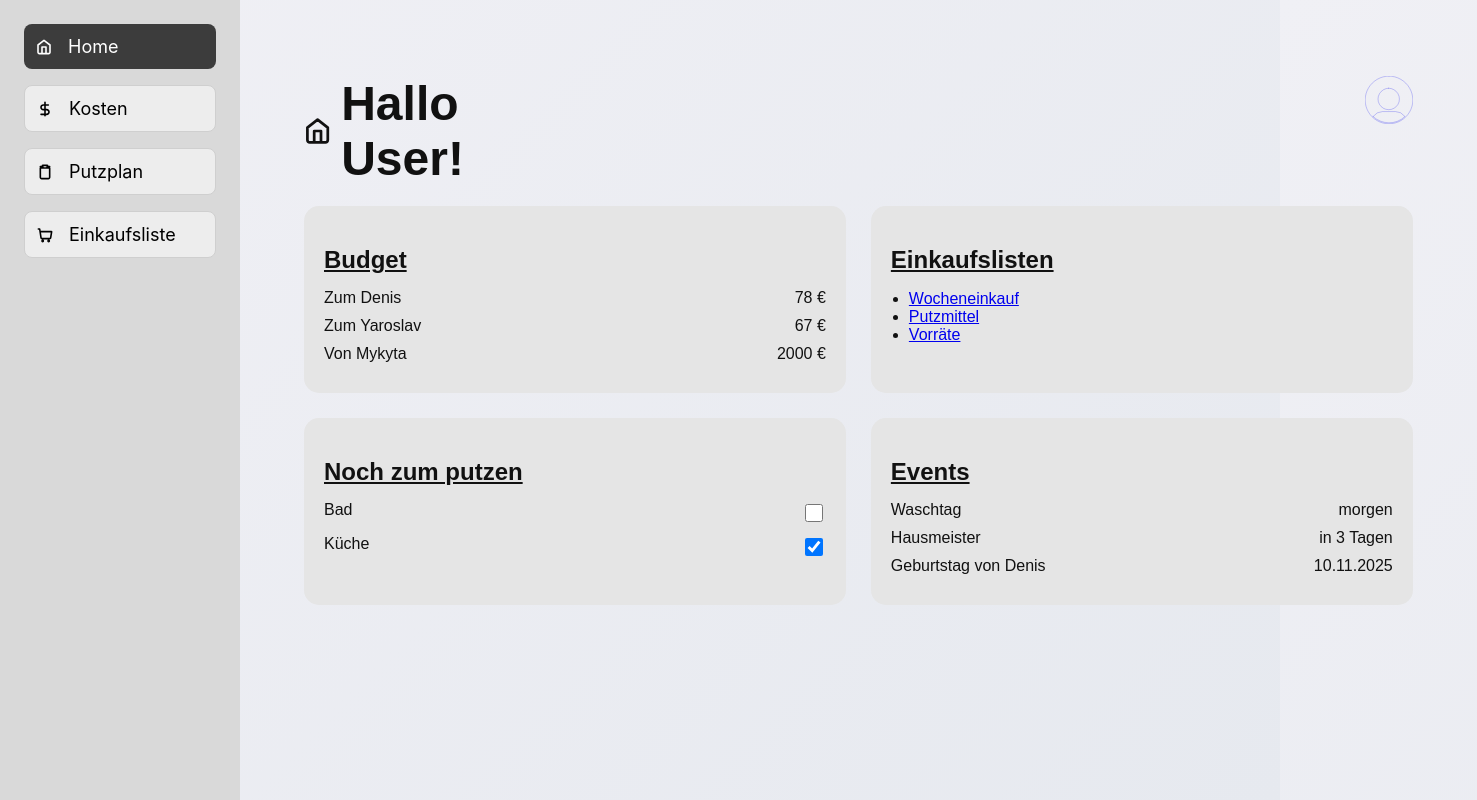
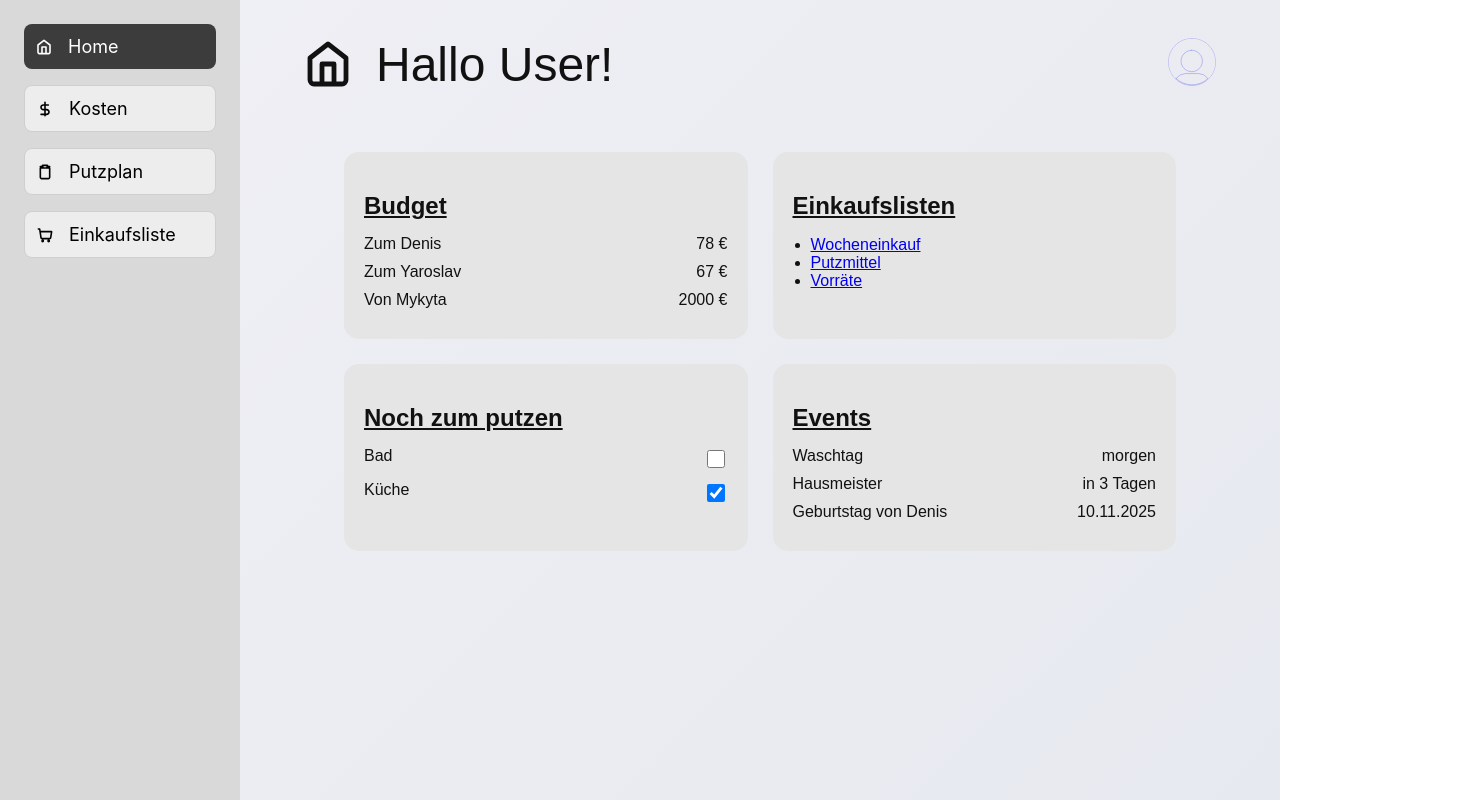
Before and after one commit to wwindrunnerr/flatmate, a Next.js app in the folder src/: page / in a window 1280 px wide. Shown: the whole page, 1477 px wide, since content can reach past the window. Built offline with nearby package versions, Linux system fonts and the light colour scheme.

Commit message:
Header update (to be updated)

```diff
--- a/src/app/globals.css
+++ b/src/app/globals.css
@@ -93,6 +93,41 @@ button:hover {
     flex-shrink: 0;
 }
 
+.page {
+    display: flex;
+    flex-direction: column;
+    flex: 1;
+}
+
+.header{
+    display: flex;
+    align-items: center;
+    gap: 24px;
+    padding: 24px;
+    height: 88px;
+    width: 100%;
+}
+
+.header .icon {
+    width: 48px;
+    height: 48px;
+    flex-shrink: 0;
+}
+
+.header .title {
+    flex-grow: 1;
+    font-size: 48px;
+    font-weight: 500;
+    margin: 0;
+}
+
+.header .avatar {
+    width: 48px;
+    height: 48px;
+    border-radius: 999px;
+    flex-shrink: 0;
+}
+
 .content {
     flex: 1;
     padding: 24px;
--- a/src/app/layout.tsx
+++ b/src/app/layout.tsx
@@ -6,6 +6,7 @@ import { HomeIcon } from "@/components/icons/HomeIcon";
 import { DollarSignIcon } from "@/components/icons/DollarSignIcon";
 import { ClipboardIcon } from "@/components/icons/ClipboardIcon";
 import { ShoppingCartIcon } from "@/components/icons/ShoppingCartIcon";
+import {ProfileIcon} from "@/components/icons/ProfileIcon";
 
 const geistSans = Geist({
   variable: "--font-geist-sans",
@@ -54,9 +55,16 @@ export default function RootLayout({
                       <span>Einkaufsliste</span>
                   </Link>
               </nav>
-              <main className="content">
-                  {children}
-              </main>
+              <div className="page">
+                  <div className="header">
+                      <HomeIcon className="icon"></HomeIcon>
+                      <h1 className="title">Hallo User!</h1>
+                      <Link href={"/dashboard"}><ProfileIcon className="avatar"></ProfileIcon></Link>
+                  </div>
+                  <main className="content">
+                      {children}
+                  </main>
+              </div>
           </div>
       </body>
     </html>
--- a/src/app/page.tsx
+++ b/src/app/page.tsx
@@ -1,8 +1,6 @@
 "use client";
 import Link from "next/link";
 import { useEffect, useState } from "react";
-import { HomeIcon } from "@/components/icons/HomeIcon";
-import {ProfileIcon} from "@/components/icons/ProfileIcon";
 
 export default function MainPage() {
     // eine Variable, die am Anfang false ist
@@ -19,10 +17,7 @@ export default function MainPage() {
     return (
         <div className="page">
 
-            <div className="icon-container">
-                <h1 className="title"><HomeIcon className={"home"}></HomeIcon> Hallo User!</h1>
-                <Link href={"/dashboard"}><h1 className="title"><ProfileIcon className={"home"}></ProfileIcon></h1></Link>
-            </div>
+
 
             <div className="grid">
                 {/* --------- BUDGET --------- */}
@@ -92,25 +87,6 @@ export default function MainPage() {
                     font-family: sans-serif;
                 }
 
-                .icon-container {
-                    display: flex;
-                    gap: 110vh;
-                }
-
-                .home {
-                    width: 48px;
-                    height: 48px;
-
-                }
-
-                .title {
-                    font-size: 48px;
-                    margin-bottom: 20px;
-                    display: flex;
-                    align-items: center;
-                    gap: 10px;
-                }
-
                 .grid {
                     display: grid;
                     grid-template-columns: repeat(2, 1fr);
```
